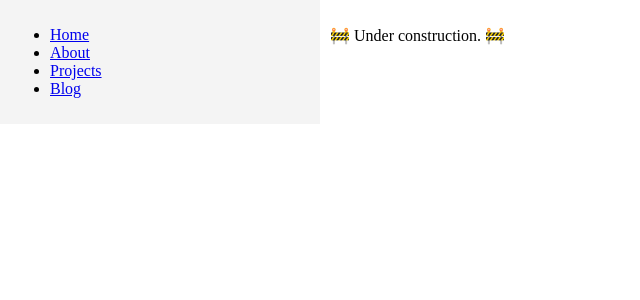
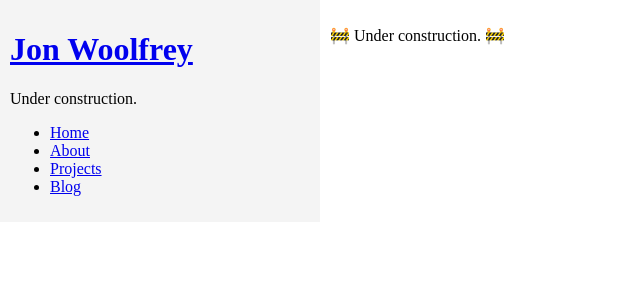
Before and after one commit to Woolfrey/woolfrey.github.io, a Jekyll site: the page built from README.md, in a window 1280 px wide. Shown: the top 300 px of the page, without its empty margins (0-640 px from the left). Built offline with Jekyll 4.4.1, drawn with Linux system fonts in a browser that asks for light colours; our own code applies the rules of GitHub Pages for plain Markdown files.

Commit message:
Update default.html

```diff
--- a/_layouts/default.html
+++ b/_layouts/default.html
@@ -8,6 +8,10 @@
   </head>
   <body>
     <div class="sidebar">
+      <div class="site-title">
+        <h1><a href="{{ '/' | relative_url }}">{{ site.title }}</a></h1>
+        <p>{{ site.description }}</p>
+      </div>
       <ul>
         {% for link in site.sidebar %}
           <li><a href="{{ link.url }}">{{ link.title }}</a></li>
```
